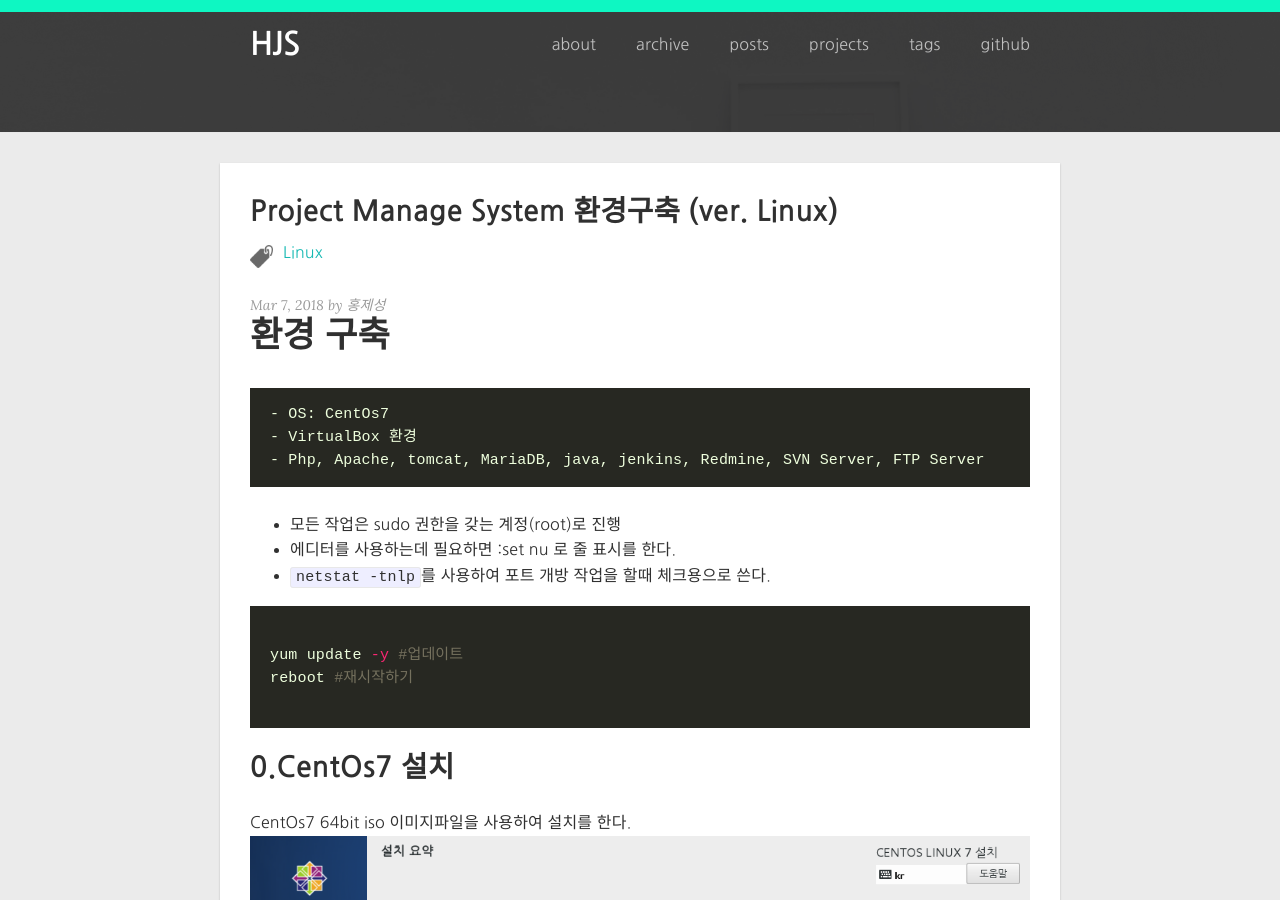
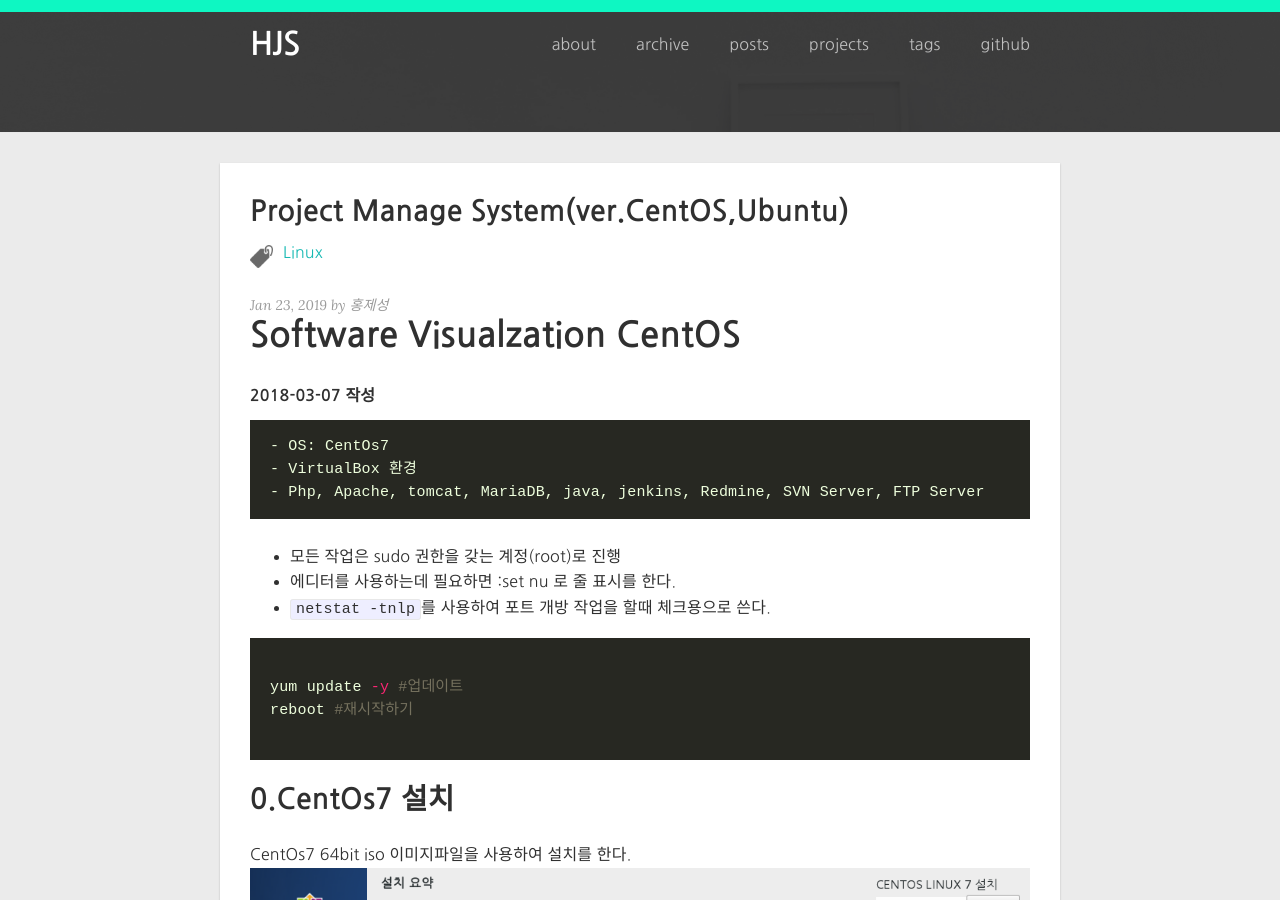
Before and after one commit to HongJeSeong/HongJeSeong.github.io, a Jekyll site: the page built from _posts/study/2018-03-07-pms.md, in a window 1280 px wide and 900 px high. Built offline with Jekyll 4.4.1, drawn with Linux system fonts in a browser that asks for light colours; nearby versions of some CDN libraries; some of the changed text lies outside the part shown.

Commit message:
Update 2018-03-07-pms.md

````diff
--- a/_posts/study/2018-03-07-pms.md
+++ b/_posts/study/2018-03-07-pms.md
@@ -1,14 +1,15 @@
 ---
 layout: post
-title: "Project Manage System 환경구축 (ver. Linux)"
-date: 2018-03-07 21:00
+title: "Project Manage System(ver.CentOS,Ubuntu)"
+date: 2019-01-23 17:00
 category: posts
 comments: false
 image: ""
 tag:
 - Linux
 ---
-# 환경 구축
+# Software Visualzation CentOS
+##### 2018-03-07 작성
 ```
 - OS: CentOs7
 - VirtualBox 환경
@@ -508,7 +509,7 @@ systemctl enable svnserve #재부팅시 자동 시작하게 설정
 
 ---
 # Software Visualzation Ubuntu
-`2019-01-22 우분투 환경 구축 기록`
+##### 2019-01-23 작성
 `OS : Ubutu 18.04`
 
 # - 방법 1. 각각의 설치 과정
````
